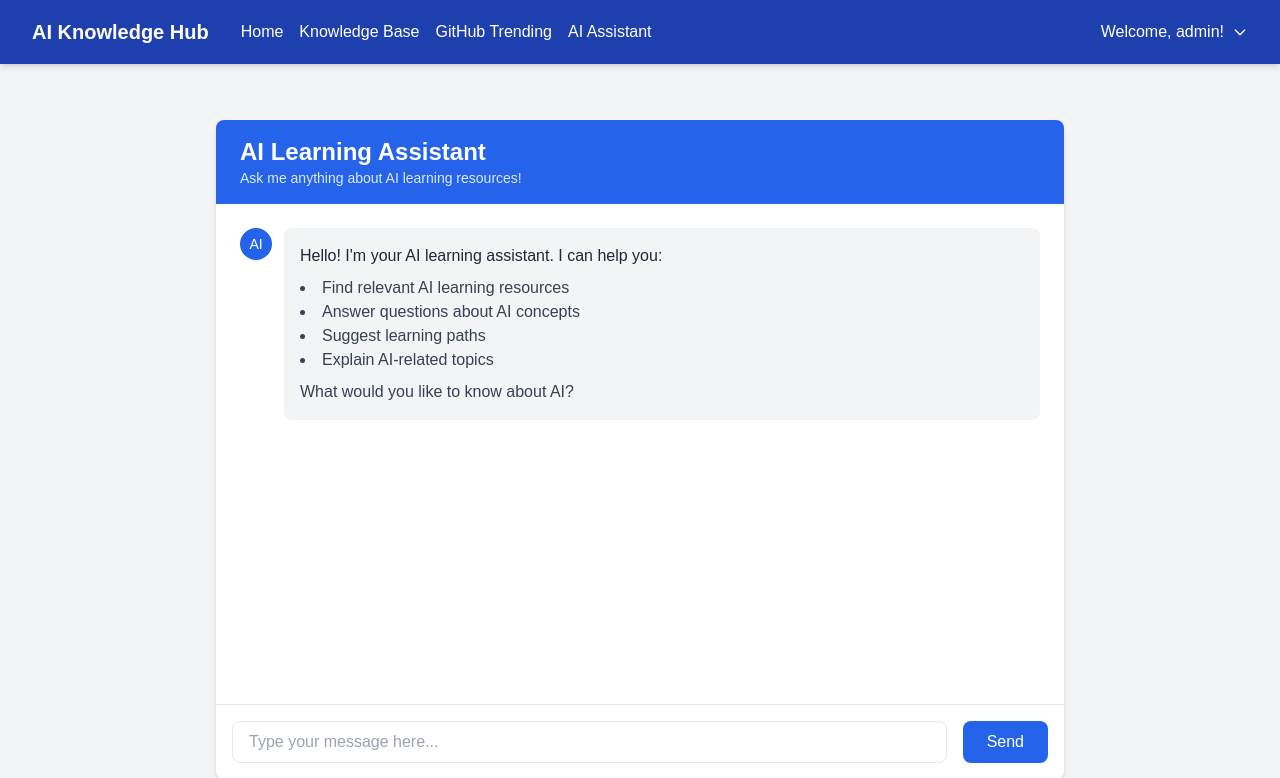
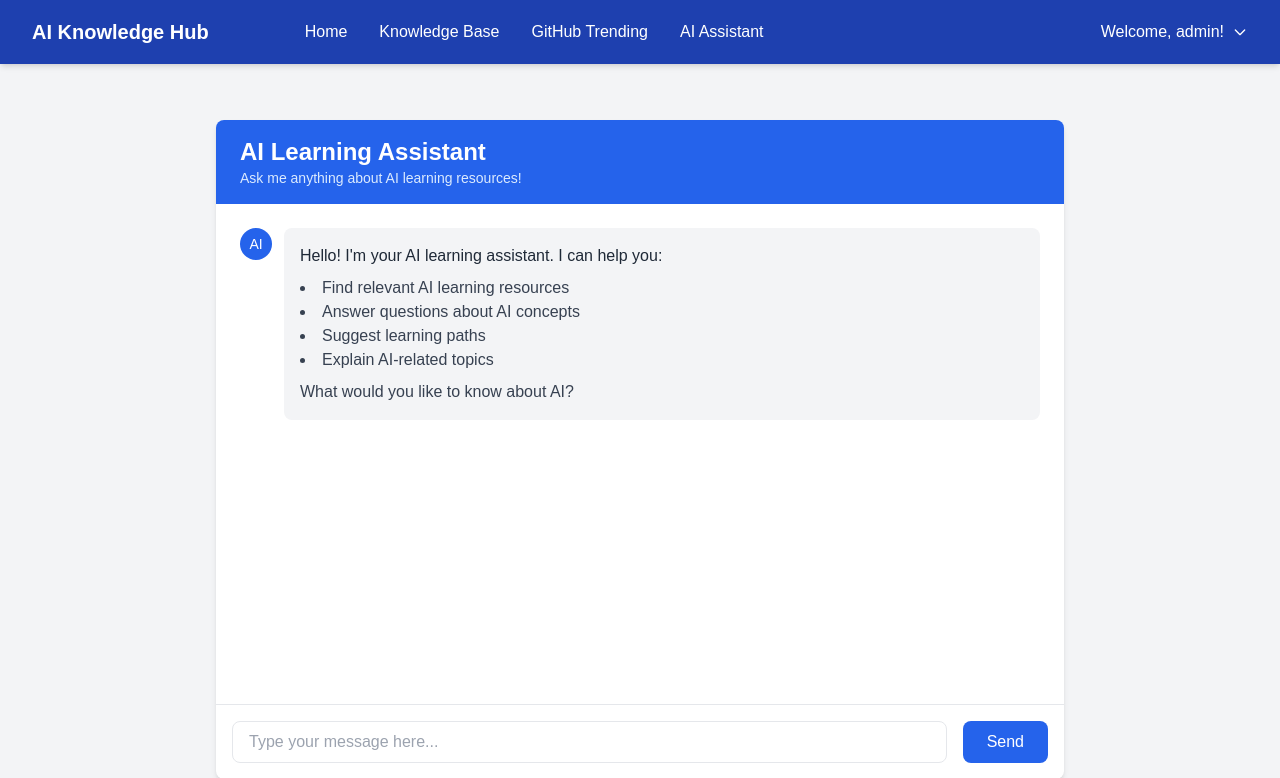
Before and after one commit to slowloris-98/CS256-AIGroupProject, a Flask app: page /chat in a window 1280 px wide. Shown: the top 778 px of the page. Run offline with Flask 3, Linux system fonts and the light colour scheme; a user stored in the database is signed in; some libraries are stand-ins or nearby versions.

Commit message:
frontend upgrade

```diff
--- a/templates/base.html
+++ b/templates/base.html
@@ -25,10 +25,10 @@
             <div class="flex justify-between items-center h-16">
                 <!-- Left side - Logo and main nav -->
                 <div class="flex items-center">
-                    <a href="{{ url_for('index') }}" class="text-xl font-bold">AI Knowledge Hub</a>
+                    <a href="{{ url_for('index') }}" class="text-xl font-bold mr-12">AI Knowledge Hub</a>
                     {% if not request.endpoint in ['login', 'register'] %}
-                    <nav class="ml-8">
-                        <ul class="flex space-x-4">
+                    <nav class="ml-12">
+                        <ul class="flex space-x-8">
                             <li><a href="{{ url_for('index') }}" class="hover:text-blue-200 transition-colors">Home</a></li>
                             <li><a href="{{ url_for('knowledge_base') }}" class="hover:text-blue-200 transition-colors">Knowledge Base</a></li>
                             <li><a href="{{ url_for('github_trending') }}" class="hover:text-blue-200 transition-colors">GitHub Trending</a></li>
```
